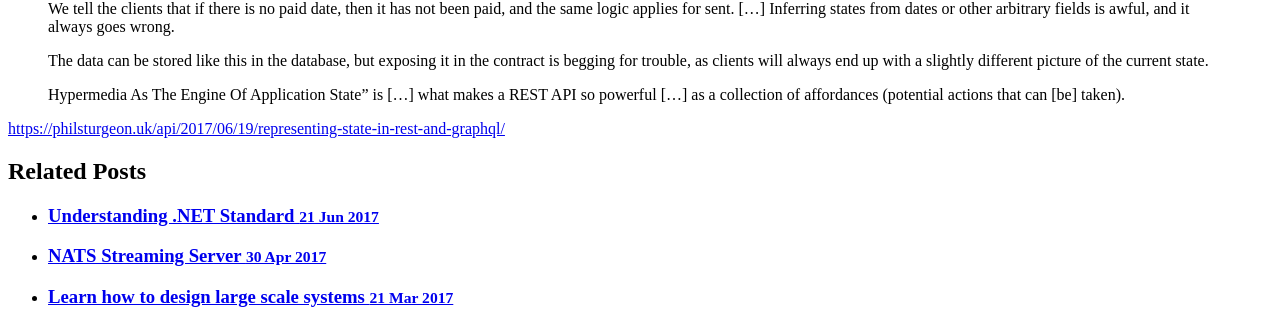
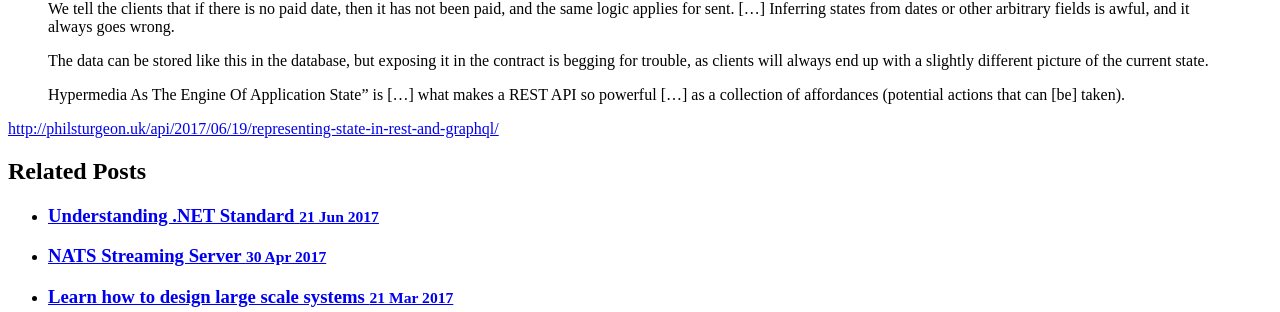
Before and after one commit to josephgardner/josephgardner.github.io, a Jekyll site: the page built from _posts/2017-09-13-representing-state-in-rest.md, in a window 1280 px wide. Shown: the part 508-820 px from the top of the page. Built offline with Jekyll 4.4.1, drawn with Linux system fonts in a browser that asks for light colours; nearby versions of some CDN libraries; comment, search, counter and statistics services are not loaded; some of the changed lines change nothing that is shown.

Commit message:
Created :_posts/2017-09-13-representing-state-in-rest.md

```diff
--- a/_posts/2017-09-13-representing-state-in-rest.md
+++ b/_posts/2017-09-13-representing-state-in-rest.md
@@ -12,4 +12,4 @@ comments: true
 
 > Hypermedia As The Engine Of Application State" is [...] what makes a REST API so powerful [...] as a collection of affordances (potential actions that can [be] taken).
 
-[https://philsturgeon.uk/api/2017/06/19/representing-state-in-rest-and-graphql/](https://philsturgeon.uk/api/2017/06/19/representing-state-in-rest-and-graphql/)
+[http://philsturgeon.uk/api/2017/06/19/representing-state-in-rest-and-graphql/](http://philsturgeon.uk/api/2017/06/19/representing-state-in-rest-and-graphql/)
```
